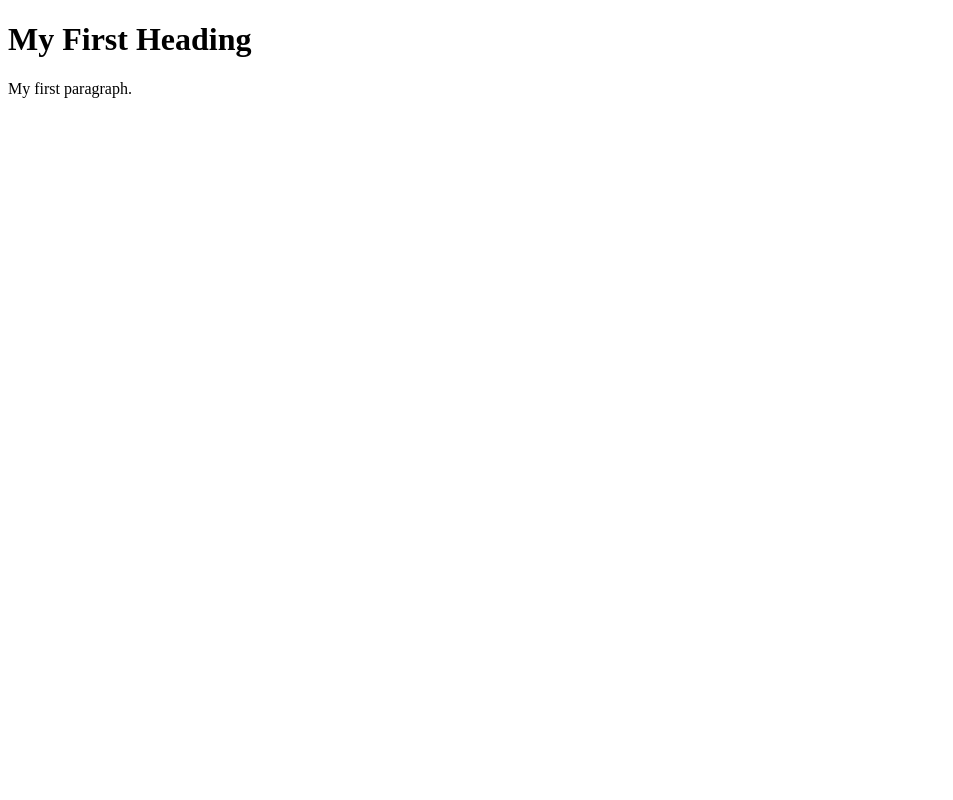
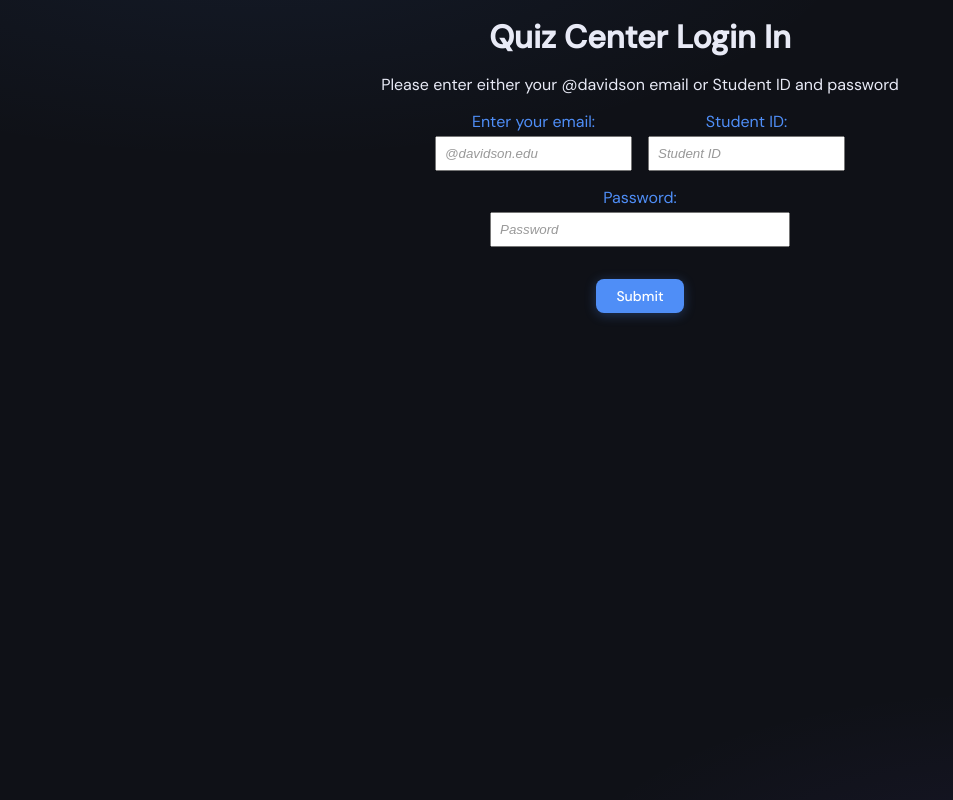
Before and after one commit to moabdmost/metalheads_312, a Flask app: template templates/student.html in a window 1280 px wide. Shown: the whole page, without its empty margins (0-953 px from the left). Run offline with Flask 3, Linux system fonts and the light colour scheme; the template is opened without the code that fills it, so the values that code supplies are empty.

Commit message:
student login page

```diff
--- /dev/null
+++ b/static/student.css
@@ -0,0 +1,183 @@
+@import url('https://fonts.googleapis.com/css2?family=Outfit:wght@700;800&family=DM+Sans:wght@400;500&display=swap');
+
+/*The basics of the style of our web page*/
+:root {
+  --bg: #0f1117;
+  --surface: #1a1d27;
+  --surface-2: #22263a;
+  --border: #2e3350;
+  --accent: #4f8ef7;
+  --accent-soft: rgba(79, 142, 247, 0.12);
+  --accent-2: #7c5cfc;
+  --text: #e8eaf6;
+  --text-muted: #7b82a8;
+  --success: #3ecf8e;
+  --warning: #f7c948;
+  --danger: #f76f72;
+  --radius: 14px;
+  --radius-sm: 8px;
+}
+
+/* ── Reset & Base ── */
+*, *::before, *::after { box-sizing: border-box; margin: 0; padding: 0; }
+
+/* --- Body Style ---*/
+body {
+  font-family: 'DM Sans', sans-serif;
+  background-color: var(--bg);
+  color: var(--text);
+  min-height: 100vh;
+  padding: 0 0 60px;
+  background-image:
+    radial-gradient(ellipse 80% 50% at 20% -10%, rgba(79,142,247,0.08) 0%, transparent 60%),
+    radial-gradient(ellipse 60% 40% at 80% 110%, rgba(124,92,252,0.07) 0%, transparent 60%);
+}
+
+/* ── Page Wrapper — vertical stack with padding ── */
+.page-wrapper {
+  max-width: 1300px;
+  margin: 0 auto;
+  padding: 56px 60px 60px;
+  display: flex;
+  flex-direction: column;
+  gap: 24px;
+}
+
+/* ── Title ── */
+.page-wrapper h1 {
+  font-family: 'Outfit', sans-serif;
+  font-size: 2.5rem;
+  font-weight: 800;
+  letter-spacing: -0.02em;
+  background: linear-gradient(135deg, var(--text) 40%, var(--accent));
+  -webkit-background-clip: text;
+  -webkit-text-fill-color: transparent;
+  background-clip: text;
+  display: flex;
+  justify-content: center; /* Centers horizontally */
+  align-items: center;     /* Centers vertically */
+  height: 100vh;
+}
+
+/* --- Paragraph Style --- */
+.page-wrapper p {
+  font-size: 1rem;
+  line-height: 1.6;
+  color: var(--text-muted);
+  background: linear-gradient(135deg, var(--text) 40%, var(--accent));
+  -webkit-background-clip: text;
+  -webkit-text-fill-color: transparent;
+  background-clip: text;
+  text-align: center;
+  display: flex;
+  justify-content: center; /* Centers horizontally */
+  align-items: center;     /* Centers vertically */
+  height: 100vh;
+}
+/* Button Style */
+button, input[type=submit] {
+  font-family: 'DM Sans', sans-serif;
+  font-size: 0.875rem;
+  font-weight: 500;
+  padding: 8px 20px;
+  border-radius: var(--radius-sm);
+  border: none;
+  cursor: pointer;
+  transition: all 0.2s ease;
+}
+
+
+/* Add hover effect for better user experience */
+input[type=submit]:hover {
+    background: #6aa0ff;
+    transform: translateY(-1px);
+    box-shadow: 0 4px 18px rgba(79, 142, 247, 0.4);
+}
+
+button,input[type=submit]{
+    background: var(--accent);
+    color: #fff;
+    box-shadow: 0 2px 12px rgba(79, 142, 247, 0.3);
+}
+
+input::placeholder {
+    color: #999;        /* lighter grey */
+    font-style: italic; /* optional */
+}
+
+/* ── Triangle form layout ── */
+.triangle-form {
+  display: grid;
+  grid-template-columns: 1fr 1fr;
+  grid-auto-rows: auto;
+  gap: 1rem;
+  max-width: 600px;
+  margin: 0 auto;
+  label {
+    display: block;
+    margin-bottom: 0.25rem;
+    color: var(--accent);
+    align-self: center;
+  }
+}
+
+.triangle-form .top-row {
+  grid-column: 1 / -1;
+  display: flex;
+  gap: 1rem;
+}
+
+.triangle-form .top-row .field {
+  flex: 1;
+}
+
+.triangle-form .bottom-row {
+  grid-column: 1 / -1;
+  display: flex;
+  justify-content: center;
+}
+
+.triangle-form .bottom-row .field {
+  width: 100%;
+  max-width: 300px;
+}
+
+.triangle-form .field label {
+  display: block;
+  margin-bottom: 0.25rem;
+}
+
+.triangle-form .field input {
+  width: 100%;
+  padding: 0.5rem;
+}
+
+@media (max-width: 500px) {
+  .triangle-form .top-row {
+    flex-direction: column;
+  }
+}
+
+/* container for title, instructions and form; keeps them aligned */
+.triangle-container {
+  display: grid;
+  grid-template-columns: 1fr 1fr;
+  gap: 1rem;
+  max-width: 600px;
+  margin: 0 auto;
+  padding: 1rem;
+}
+
+.triangle-container > h1,
+.triangle-container > p,
+.triangle-container > .triangle-form {
+  grid-column: 1 / -1;
+  text-align: center;
+}
+
+/* ensure submit button spans full width of form grid and sits below bottom row */
+.triangle-form input[type=submit] {
+  grid-column: 1 / -1;
+  justify-self: center;
+  margin-top: 1rem;
+}
--- a/templates/student.html
+++ b/templates/student.html
@@ -1,12 +1,38 @@
 <!DOCTYPE html>
 <html lang = 'en'>
     <head>
+        <meta charset="utf-8" />
+        <meta name="viewport" content="width=device-width, initial-scale=1" />
+        <link rel="stylesheet" href="/static/student.css">
+        <title>Student Login</title>
+    </head>
+    <body>
 
-    </head>
-<body>
+        <div class="triangle-container">
+            <h1 id="Title">Quiz Center Login In</h1>
+            <p id="Instructions"> Please enter either your @davidson email or
+                Student ID and password</p>
+            <form class="triangle-form">
+                <div class="top-row">
+                    <div class="field">
+                        <label for="email">Enter your email:</label>
+                        <input type="email" id="email" name="email" placeholder="@davidson.edu">
+                    </div>
+                    <div class="field">
+                        <label for="studentID">Student ID:</label>
+                        <input type="text" id="studentID" name="studentID" placeholder="Student ID">
+                    </div>
+                </div>
+                <div class="bottom-row">
+                    <div class="field">
+                        <label for="pwd">Password:</label>
+                        <input type="password" id="pwd" name="pwd" placeholder="Password">
+                    </div>
+                </div>
+                <input type="submit" value="Submit">
+            </form>
+        </div>
 
-<h1>My First Heading</h1>
-<p>My first paragraph.</p>
 
-</body>
+    </body>
 </html>
```
